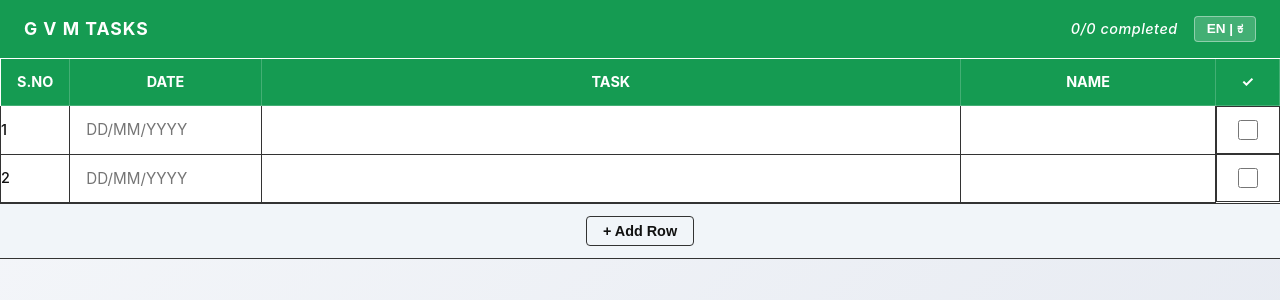
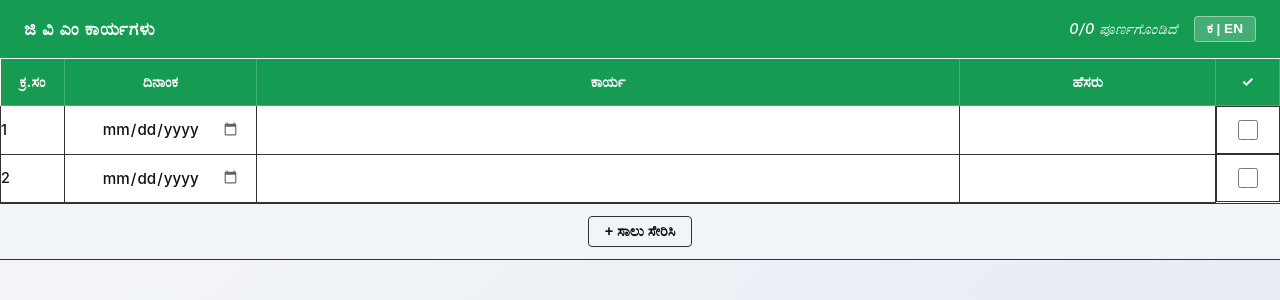
Before and after one commit to nikhilmahant/G-V-M, a React (Vite) app: page / in a window 1280 px wide. Shown: the top 300 px of the page. Built offline with nearby package versions, Linux system fonts and the light colour scheme; no server answers; the database is empty.

Commit message:
fix: restore date picker and set default language to Kannada

```diff
--- a/src/App.tsx
+++ b/src/App.tsx
@@ -51,7 +51,7 @@ const translations = {
 
 function App() {
   const [lang, setLang] = useState<'en' | 'kn'>(() => {
-    return (localStorage.getItem('gvm_lang') as 'en' | 'kn') || 'en';
+    return (localStorage.getItem('gvm_lang') as 'en' | 'kn') || 'kn';
   });
 
   const toggleLang = () => {
@@ -254,8 +254,7 @@ function App() {
                 {/* Due Date */}
                 <td>
                   <input
-                    type="text"
-                    placeholder={t.datePlaceholder}
+                    type="date"
                     className="cell-input"
                     value={task.dueDate || ''}
                     onChange={(e) => updateTaskState(task.id, 'dueDate', e.target.value)}
```
